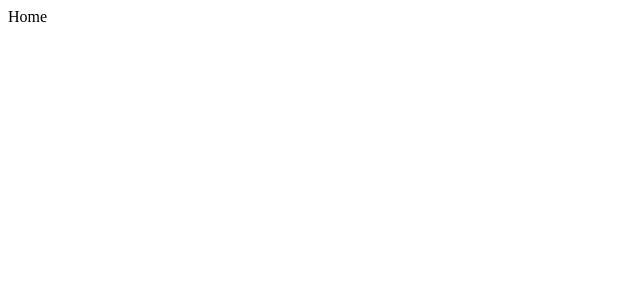
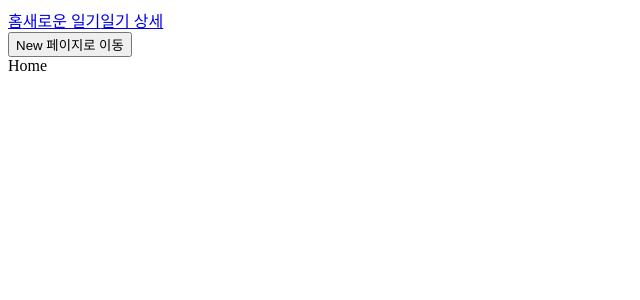
Before and after one commit to 3104kdy/React, a React (Vite) app: page / in a window 1280 px wide. Shown: the top 300 px of the page, without its empty margins (0-640 px from the left). Built offline with nearby package versions, Linux system fonts and the light colour scheme.

Commit message:
Link 활용

```diff
--- a/src/App.jsx
+++ b/src/App.jsx
@@ -1,21 +1,40 @@
 import './App.css';
-import {Routes, Route} from 'react-router-dom';
+import {Routes, Route, Link, useNavigate} from 'react-router-dom';
 import Home from './pages/Home';
 import Diary from './pages/Diary';
 import New from './pages/New';
+import NotFound from './pages/NotFound';
 
-// 1. "/" : 모든 일기를 조회하는 Home vpdlwl
+// Routes 컴포넌트 안에는 Route만 넣을 수 있음
+// 1. "/" : 모든 일기를 조회하는 Home 페이지
 // 2. "/new" : 새로운 일기를 작성하는 New 페이지
 // 3. "/diary" : 일기를 상세히 조회하는 Diary 페이지
+// 4, "/*" : 잘못된 경로에 대한 NotFound 페이지
 
 
 function App() {
+
+  const nav = useNavigate();
+
+  const onClickButton = () => {
+    // 새로운 페이지로 이동
+    nav("/new");
+  };
   return (
+    <>
+    <div>
+        <Link to="/">홈</Link>
+        <Link to="/new">새로운 일기</Link>
+        <Link to="/diary">일기 상세</Link>
+    </div>
+    <button onClick={onClickButton}>New 페이지로 이동</button>
     <Routes>
       <Route path="/" element={<Home />} />
       <Route path="/new" element={<New />} />
       <Route path="/diary" element={<Diary />} />
+      <Route path="/*" element={<NotFound />} />
     </Routes>
+    </>
   );
 }
 
```
